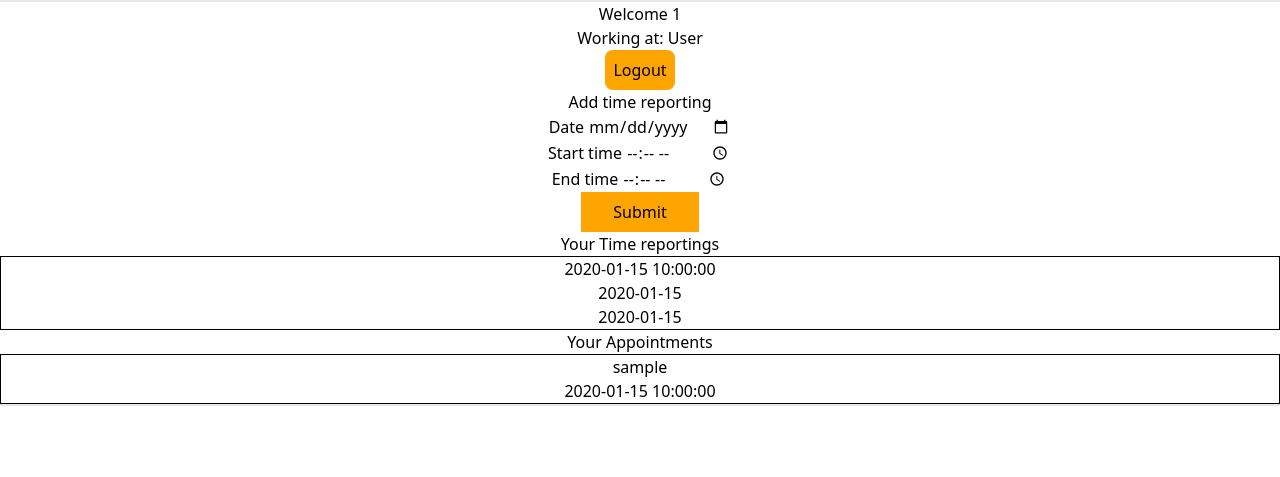
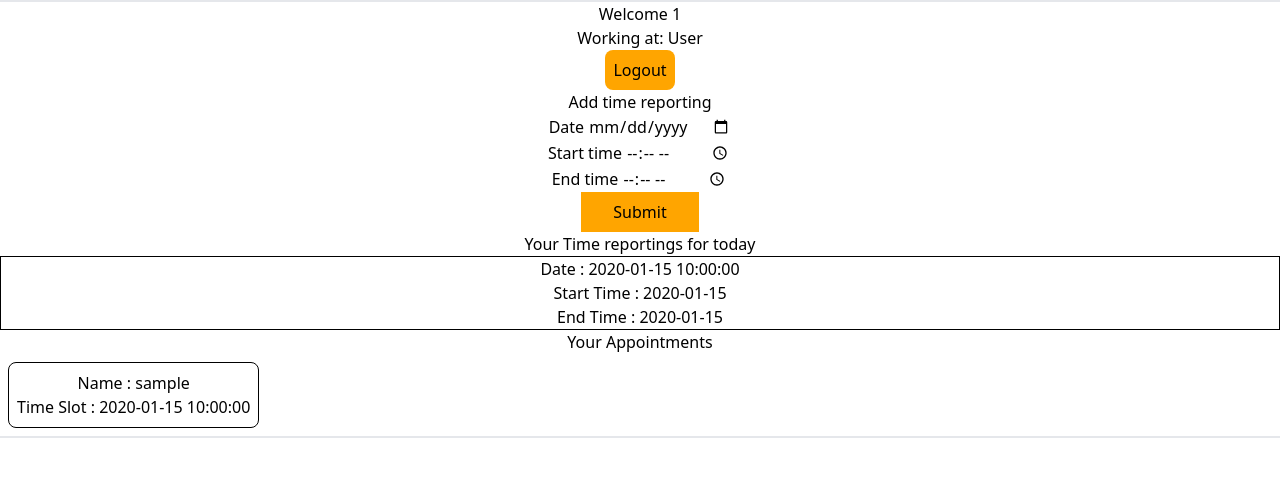
Before and after one commit to charan002/dissertation, a Flask app: page /doc/ in a window 1280 px wide. Shown: the top 477 px of the page. Run offline with Flask 3, Linux system fonts and the light colour scheme; the visitor is signed in with stand-in values (Sample User, id 1); a database or web service that is not in the repository returns one stand-in record (values such as "Sample title"); style sheets or scripts are compiled from the project's sources.

Commit message:
added functionality to display date, status and dept of appointment

```diff
--- a/app.py
+++ b/app.py
@@ -1,3 +1,4 @@
+
 from flask import Flask
 
 from routes.doctorroutes import doctor_routes
@@ -12,7 +13,7 @@ To run app - flask run --debug
 To configure tailwind CSS
 1.npm install -D tailwindcss
 2.npx tailwindcss init
-3. npx tailwindcss -i ./static/styles/style.css -o ./static/styles/output.css --watch
+3.npx tailwindcss -i ./static/styles/style.css -o ./static/styles/output.css --watch
 
 '''
 
--- a/routes/doctorroutes.py
+++ b/routes/doctorroutes.py
@@ -3,6 +3,8 @@ from flask import Blueprint, jsonify, request, render_template, session, redirec
 from mongoclient import db
 
 from validator import doctor_login_validator, doctor_signup_validator
+
+from datetime import datetime
 
 doctor_routes = Blueprint('doctor', __name__)
 
@@ -102,7 +104,9 @@ def user_logout():
 
 @doctor_routes.route('/')
 def home():
-    time_data = list(timeReportCollection.find({'doctorid': session.get('doctorid')}))
+    today = datetime.today().strftime('%Y-%m-%d')
+    print(today)
+    time_data = list(timeReportCollection.find({'doctorid': session.get('doctorid'), 'date': today}))
     doc_info = collection.find_one({'doctorid': session.get('doctorid')})
     appointment_info = list(appointmentsCollection.find({'doctorid': session.get('doctorid')}))
     for doc in time_data:
--- a/templates/doctor/home.html
+++ b/templates/doctor/home.html
@@ -27,21 +27,21 @@
         <button id="time-report-submit-btn">Submit</button>
     </form>
     <div>
-        <h1>Your Time reportings</h1>
+        <h1>Your Time reportings for today</h1>
         {% for report in data.timeReporting %}
         <div class="border border-black">
-            <p>{{ report.date }}</p>
-            <p>{{ report.starttime }}</p>
-            <p>{{ report.endtime }}</p>
+            <p>Date : {{ report.date }}</p>
+            <p>Start Time : {{ report.starttime }}</p>
+            <p>End Time : {{ report.endtime }}</p>
         </div>
         {% endfor %}
     </div>
-    <div>
-        <h1>Your Appointments</h1>
+    <h1>Your Appointments</h1>
+    <div class="flex">
         {% for aptmt in data.appointments %}
-        <div class="border border-black">
-            <p>{{ aptmt.username }}</p>
-            <p>{{ aptmt.timeSlot }}</p>
+        <div class="border border-black rounded-lg m-2 p-2">
+            <p> Name : {{ aptmt.username }}</p>
+            <p> Time Slot : {{ aptmt.timeSlot }}</p>
         </div>
         {% endfor %}
     </div>
--- a/templates/home.html
+++ b/templates/home.html
@@ -65,11 +65,11 @@
                     {% for item in data.appointments %}
                         <div class="input-box p-1">
                             <p>Hospital Name:{{ item.hospitalname }}</p>
-                            <p>Doctor Name:{{ item.doctorname }}</p>
+                            <p>Doctor Name:{{ item.doctorName }}</p>
                             <p>Time:{{ item.timeSlot }}</p>
                             <p>Status:{{ item.status }}</p>
-                            <p>Date:</p>
-                            <p>Dept:</p>
+                            <p>Date:{{ item.date }}</p>
+                            <p>Dept:{{ item.doctortype }}</p>
                         </div>
                     {% endfor %}
                 {% else %}
```
Also changed, not shown: static/js/app.js (+10 -4 lines).
